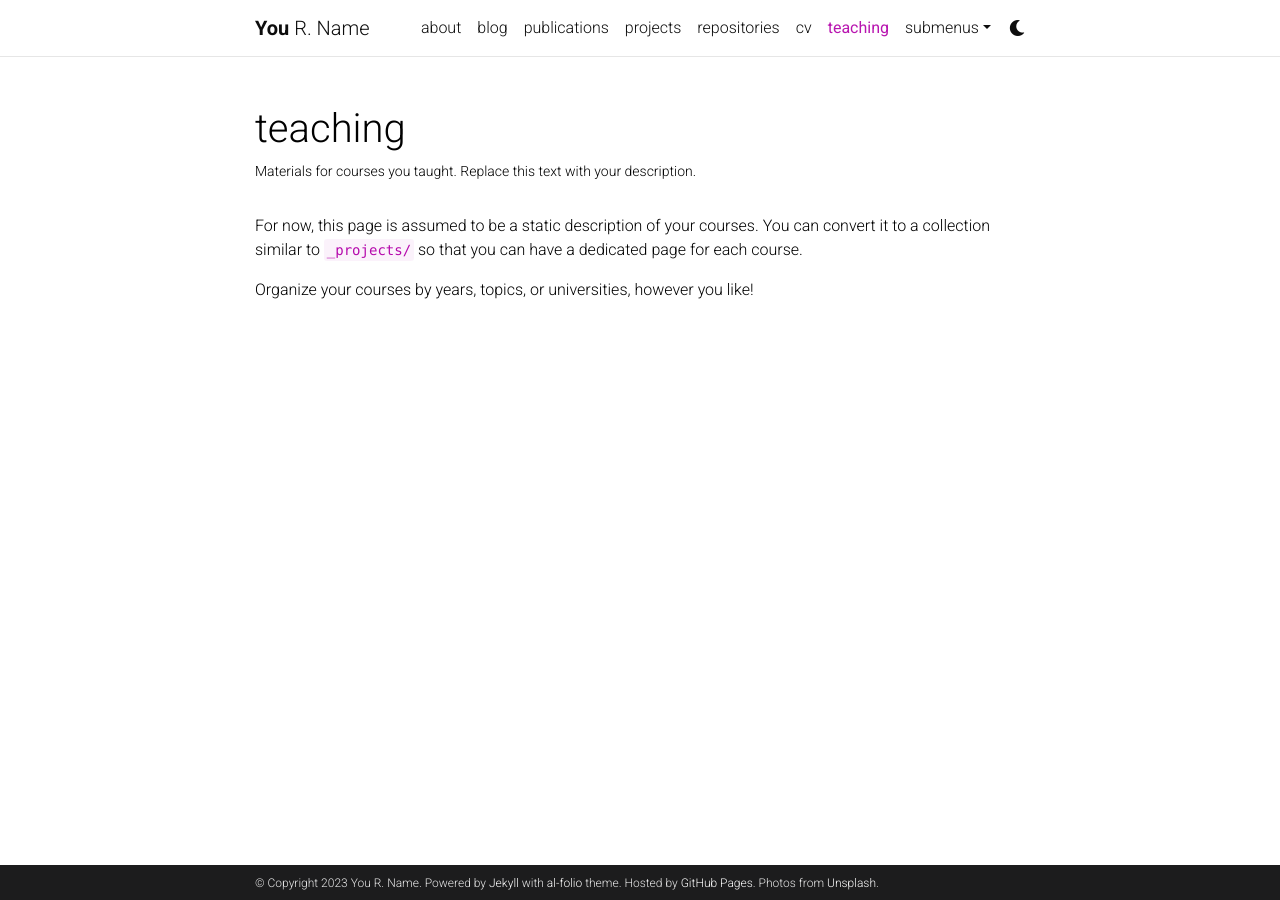
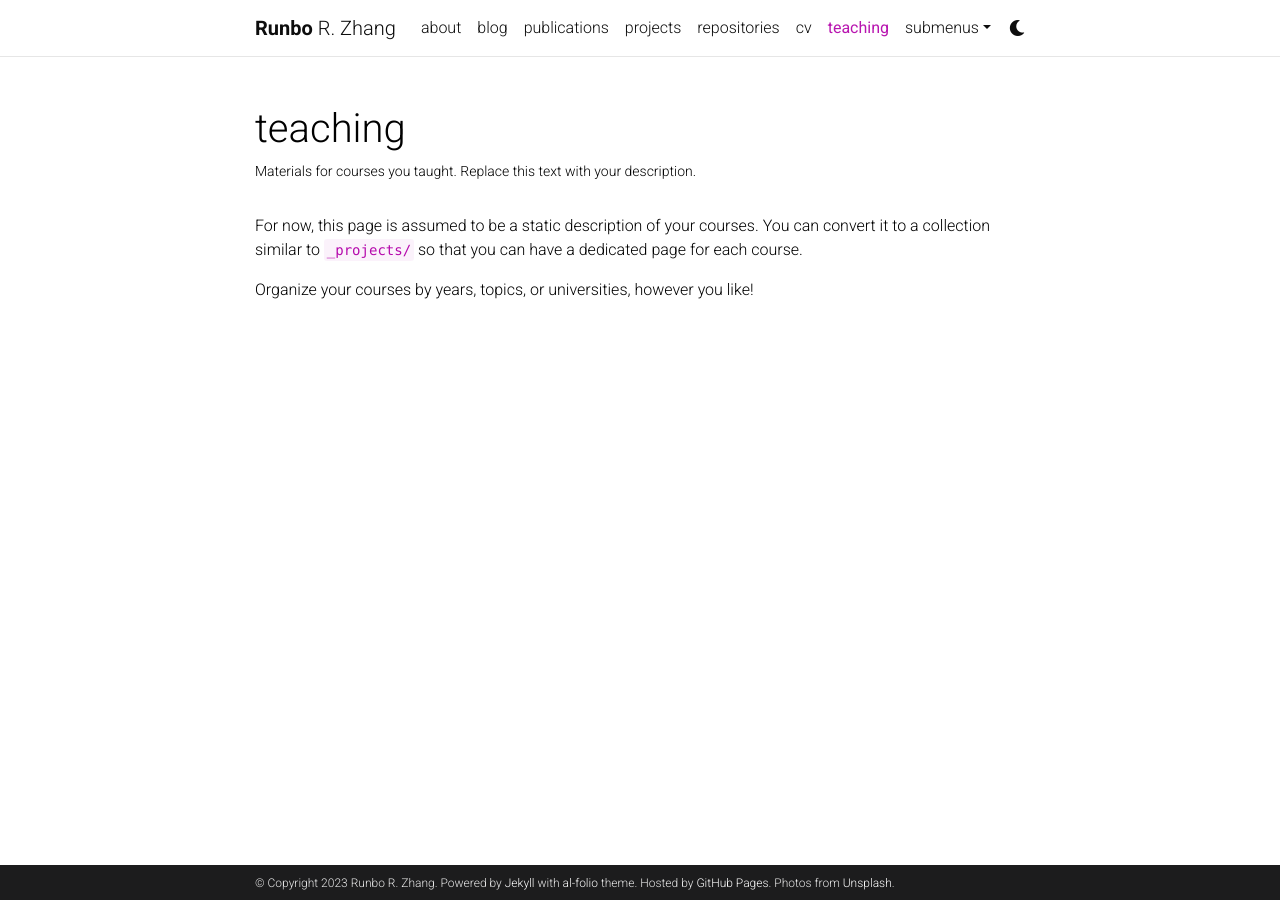
Before and after one commit to zrbpkuyp/zrbpkuyp.github.io, a Jekyll site: the page built from _pages/teaching.md, in a window 1280 px wide. Built offline with Jekyll 4.4.1, drawn with Linux system fonts in a browser that asks for light colours; comment, search, counter and statistics services are not loaded; a style sheet for code colours, icons or effects is not loaded.

Commit message:
change some basic settings

```diff
--- a/_config.yml
+++ b/_config.yml
@@ -3,10 +3,10 @@
 # -----------------------------------------------------------------------------
 
 title: blank # the website title (if blank, full name will be used instead)
-first_name: You
+first_name: Runbo
 middle_name: R.
-last_name: Name
-email: you@example.com
+last_name: Zhang
+email: zrbpkuyp@stu.pku.edu.cn
 description: > # the ">" symbol means to ignore newlines until "footer_text:"
   A simple, whitespace theme for academics. Based on [*folio](https://github.com/bogoli/-folio) design.
 footer_text: >
@@ -18,8 +18,8 @@
 lang: en # the language of your site (for example: en, fr, cn, ru, etc.)
 icon: ⚛️  # the emoji used as the favicon (alternatively, provide image name in /assets/img/)
 
-url: https://alshedivat.github.io # the base hostname & protocol for your site
-baseurl: /al-folio # the subpath of your site, e.g. /blog/
+url: https://zrbpkuyp.github.io # the base hostname & protocol for your site
+baseurl:  # the subpath of your site, e.g. /blog/
 last_updated: false # set to true if you want to display last updated in the footer
 impressum_path:  # set to path to include impressum link in the footer, use the same path as permalink in a page, helps to conform with EU GDPR
 
```
